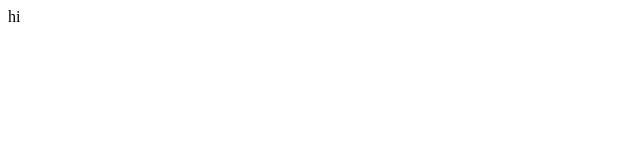
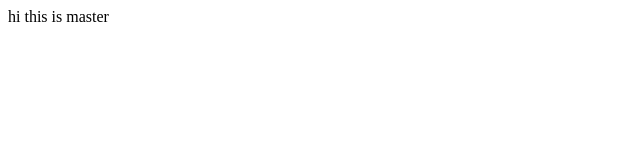
Before and after one commit to legobitna/group-project-test, a plain HTML site: page index.html in a window 1280 px wide. Shown: the whole page, without its empty margins (0-640 px from the left). Drawn offline with Linux system fonts and the light colour scheme.

Commit message:
iligal commit

```diff
--- a/index.html
+++ b/index.html
@@ -8,5 +8,6 @@
 </head>
 <body>
     hi
+    this is master
 </body>
 </html>
```
